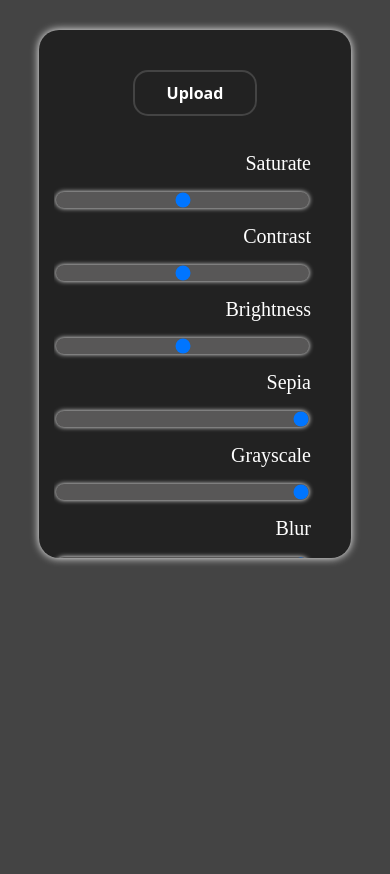
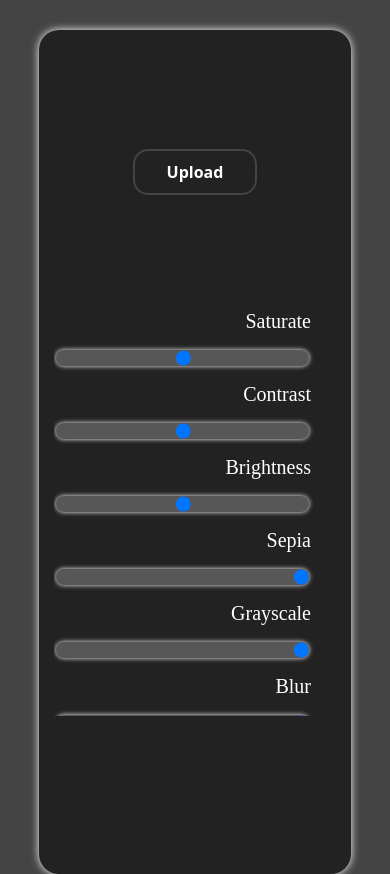
Before and after one commit to zaid-alfaqeeh/Edit-Project, a plain HTML site: page index.html in a window 390 px wide. Before the commit the page ends 844 px from the top, so only its background shows below. Drawn offline with Linux system fonts and the light colour scheme.

Commit message:
edit syle

```diff
--- a/edit.css
+++ b/edit.css
@@ -86,7 +86,11 @@ canvas {
   flex-direction: row;
 }
 @media (max-width: 1199px) {
-  .picture {
+  .container
+  {
+    height: 100vh;
+  }
+    .picture {
     flex-basis: 70%;
   }
   .control {
```
